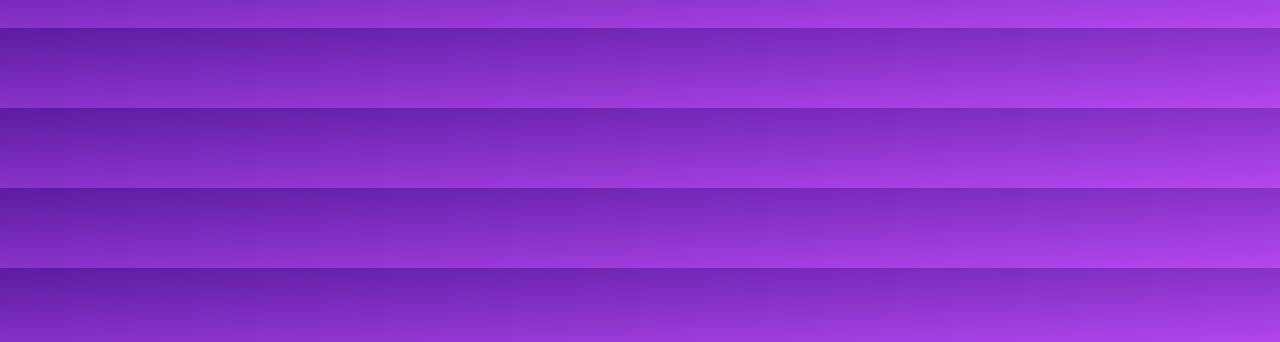
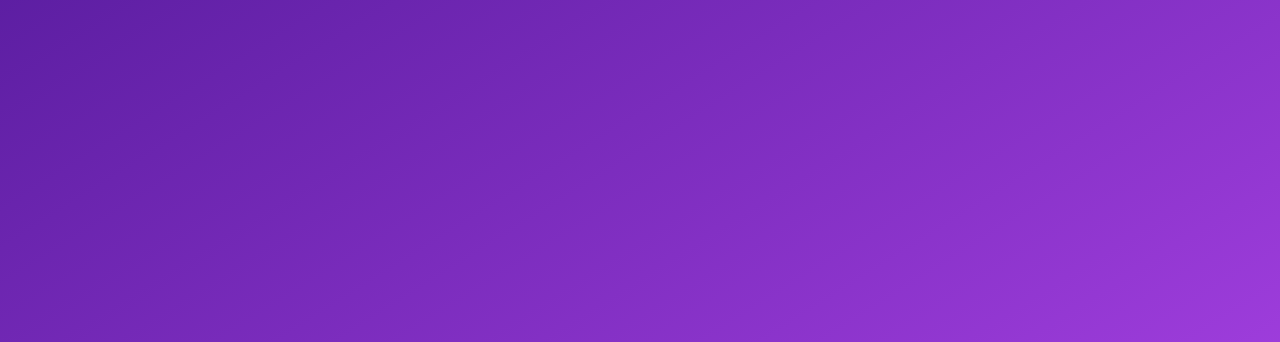
Before and after one commit to FuzzyNewt/FuzzyNewt, a plain HTML site: page index.html in a window 1280 px wide. Shown: the part 52-394 px from the top of the page. Drawn offline with Linux system fonts and the light colour scheme.

Commit message:
Update index.html

```diff
--- a/index.html
+++ b/index.html
@@ -21,7 +21,7 @@
       a,abbr,acronym,address,applet,article,aside,audio,b,big,blockquote,body,canvas,caption,center,cite,code,dd,del,details,dfn,div,dl,dt,em,embed,fieldset,figcaption,figure,footer,form,h1,h2,h3,h4,h5,h6,header,hgroup,html,i,iframe,img,ins,kbd,label,legend,li,mark,menu,nav,object,ol,output,p,pre,q,ruby,s,samp,section,small,span,strike,strong,sub,summary,sup,table,tbody,td,tfoot,th,thead,time,tr,tt,u,ul,var,video{margin:0;padding:0;border:0;font-size:100%;font:inherit;vertical-align:baseline}article,aside,details,figcaption,figure,footer,header,hgroup,menu,nav,section{display:block}body{line-height:1}ol,ul{list-style:none}blockquote,q{quotes:none}blockquote:after,blockquote:before,q:after,q:before{content:'';content:none}table{border-collapse:collapse;border-spacing:0}
 
       /* === === */
-      html, body { height: 10%; }
+      html, body { height: 100%; }
       body { background: #5A1DA0;
         background: -webkit-linear-gradient(top left, #5A1DA0, #B447EF);
         background: -moz-linear-gradient(top left, #5A1DA0, #B447EF);
```
